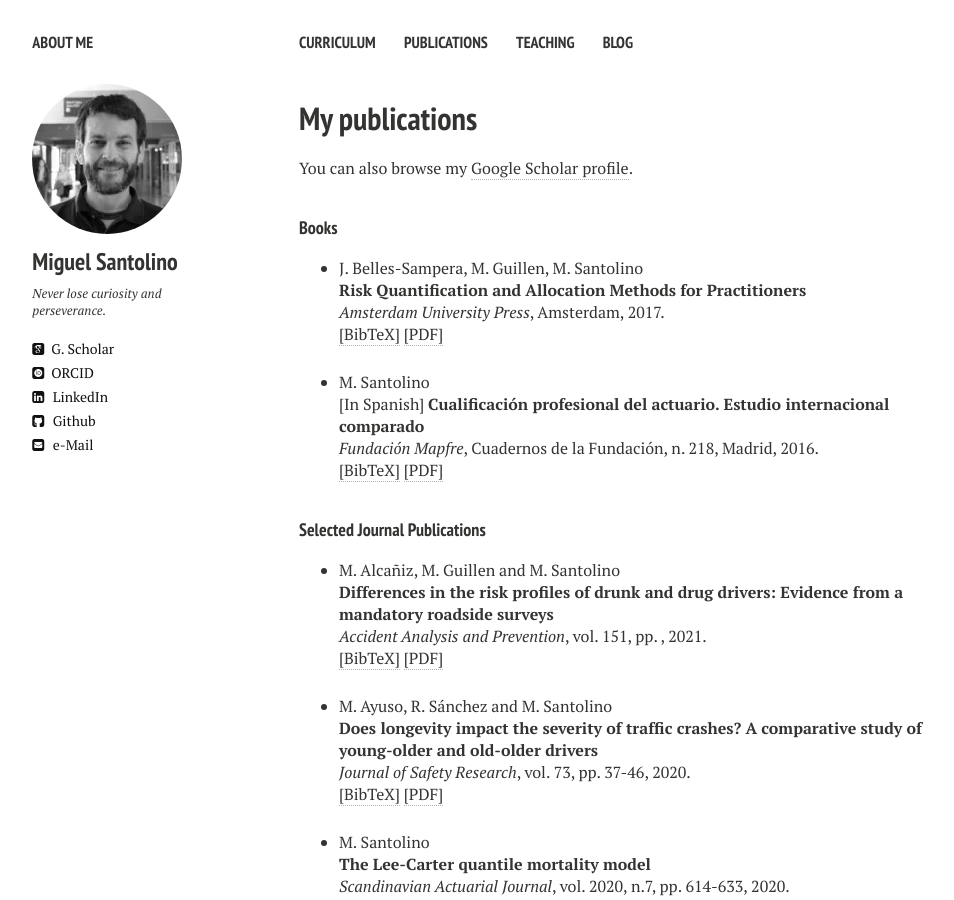
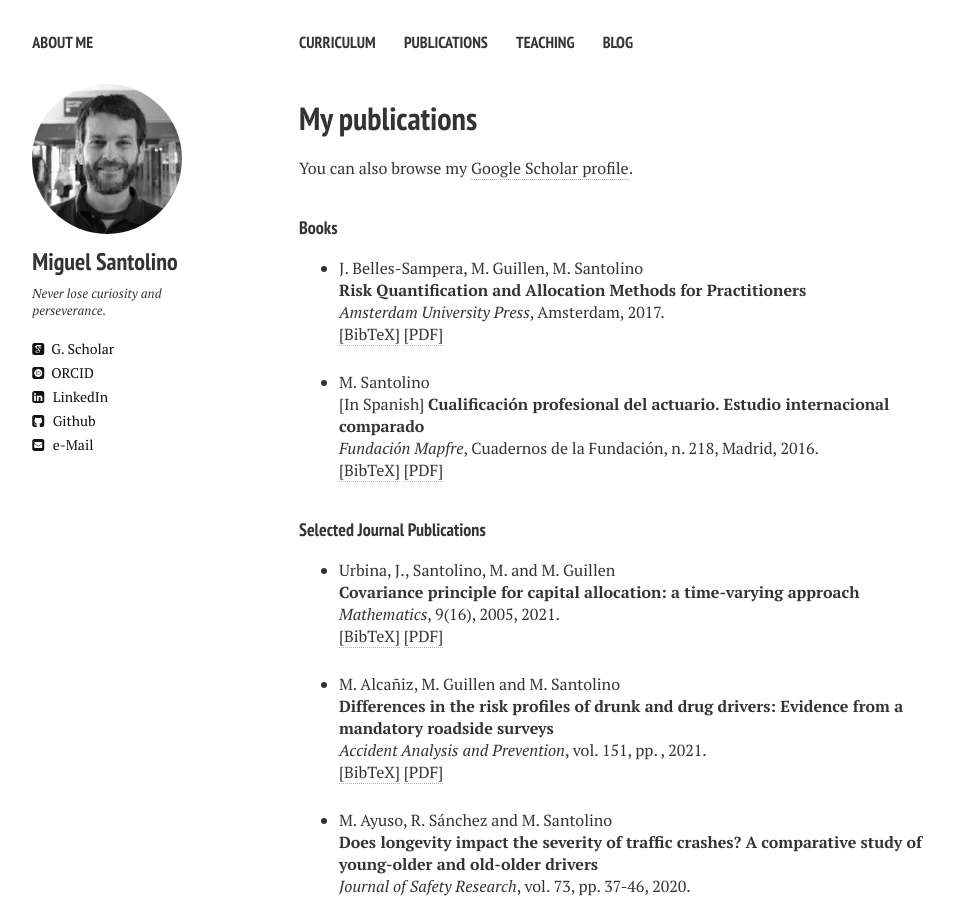
Before and after one commit to msantolino/msantolino.github.io, a Jekyll site: the page built from publications.md, in a window 1280 px wide and 900 px high. Shown: the whole window, without its empty margins (21-975 px from the left). Built offline with Jekyll 4.4.1, drawn with Linux system fonts in a browser that asks for light colours; nearby versions of some CDN libraries.

Commit message:
Update publications.html

```diff
--- a/_layouts/publications.html
+++ b/_layouts/publications.html
@@ -141,6 +141,30 @@ address   = {Madrid}
 <h4 style="margin-bottom:0px;padding-top:10px;">Selected Journal Publications</h4>
 <!-- Generated from JabRef by PubList by Truong Nghiem at 11:44 on 2015.09.10. -->
 <ul class="biblist">
+
+<!-- Item: urbina2021 -->
+<li ><p>
+  Urbina, J., Santolino, M. and M. Guillen
+<br><b>Covariance principle for capital allocation: a time-varying approach</b><br>
+<i>Mathematics</i>, 9(16), 2005, 2021.
+<br />
+<a href="javascript:toggleBibtex('ALCANIZ2021')">[BibTeX]</a>
+<a href="https://doi.org/10.3390/math9162005" target="_blank">[PDF]</a>
+</p>
+<div id="bib_urbina2021" class="bibtex noshow">
+<pre>
+@article{urbina2021,
+  author = {Urbina, J., Santolino, M. and M. Guillen,
+  title = {Covariance principle for capital allocation: a time-varying approach},
+  year = {2021},
+  number = {16},
+  volume = {9},
+  pages={},
+  journal = {Mathematics}
+}
+</pre>
+</div>
+</li>
 
 <!-- Item: ALCANIZ2021 -->
 <li ><p>
```
